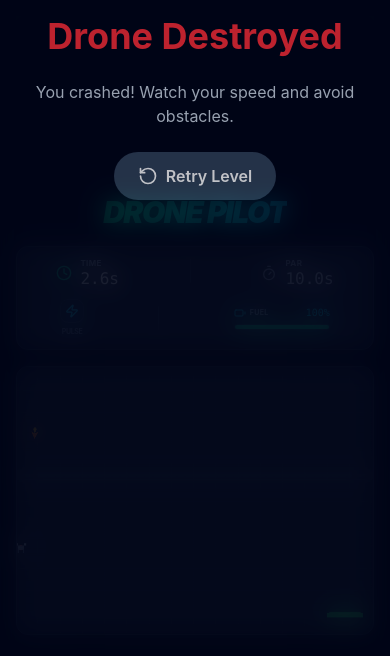
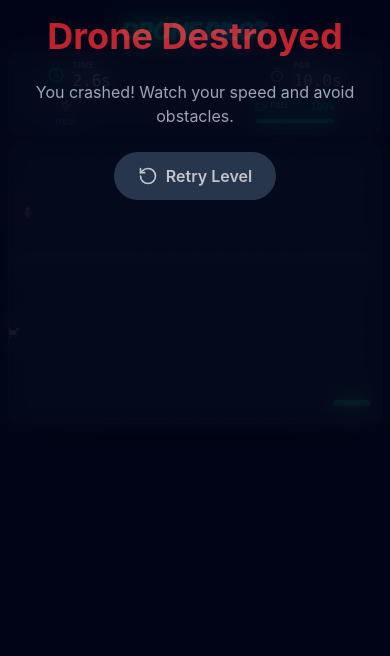
Before and after one commit to ankneo/drone-game, a Next.js app: page / in a window 390 px wide. Both pictures are taken after a click on the button "Start Game". Shown: the top 656 px of the page. Built offline with nearby package versions, Linux system fonts and the light colour scheme.

Commit message:
feat: Improve mobile touch experience and UI responsiveness by disabling default browser interactions and adjusting layout and sizing of elements.

```diff
--- a/app/globals.css
+++ b/app/globals.css
@@ -1,8 +1,35 @@
 @import "tailwindcss";
 
 @layer base {
-  * {
-    -webkit-tap-highlight-color: transparent;
-    touch-action: manipulation;
+  *, *::before, *::after {
+    -webkit-tap-highlight-color: transparent !important;
+    -webkit-touch-callout: none !important;
+    -webkit-user-select: none !important;
+    -webkit-user-drag: none !important;
+    user-select: none !important;
+    outline: none !important;
+  }
+
+  html, body {
+    width: 100%;
+    height: 100svh;
+    margin: 0;
+    padding: 0;
+    overflow: hidden !important;
+    touch-action: none !important;
+    /* Prevent text size adjustment on orientation change */
+    -webkit-text-size-adjust: 100%;
+    background: #020617; /* slate-950 */
+  }
+
+  canvas {
+    touch-action: none !important;
+    -webkit-user-select: none !important;
+    user-select: none !important;
+  }
+
+  input, textarea {
+    -webkit-user-select: text !important;
+    user-select: text !important;
   }
 }
--- a/app/page.tsx
+++ b/app/page.tsx
@@ -2,10 +2,10 @@ import DroneGame from '@/components/DroneGame';
 
 export default function Home() {
   return (
-    <main className="min-h-screen bg-slate-950 text-slate-50 flex flex-col items-center justify-center p-4 md:p-6 overflow-hidden">
-      <div className="w-full max-w-[1400px] flex flex-col items-center justify-center space-y-4 h-full">
-        <div className="text-center">
-          <h1 className="text-3xl md:text-5xl font-black tracking-tighter text-transparent bg-clip-text bg-gradient-to-r from-emerald-400 to-cyan-400 italic">
+    <main className="h-svh bg-slate-950 text-slate-50 flex flex-col items-center justify-start md:justify-center p-2 md:p-6 overflow-hidden">
+      <div className="w-full max-w-[1400px] flex flex-col items-center justify-start md:justify-center space-y-1 md:space-y-4 h-full">
+        <div className="text-center md:mb-0 mt-2 md:mt-0">
+          <h1 className="text-2xl md:text-5xl font-black tracking-tighter text-transparent bg-clip-text bg-gradient-to-r from-emerald-400 to-cyan-400 italic">
             DRONE PILOT
           </h1>
         </div>
--- a/components/DroneGame.tsx
+++ b/components/DroneGame.tsx
@@ -66,6 +66,9 @@ export default function DroneGame() {
       }
     }
     setIsLoaded(true);
+
+    // Force scroll to top for mobile
+    window.scrollTo(0, 0);
 
     return () => {
       if (soundRef.current?.ctx) {
@@ -961,9 +964,9 @@ export default function DroneGame() {
   };
 
   return (
-    <div className="w-full flex flex-col gap-4">
+    <div className="w-full flex flex-col gap-2 md:gap-4">
       {['playing', 'gameover', 'levelcomplete'].includes(gameState) && (
-        <div className="w-full bg-slate-900 rounded-xl p-3 md:p-4 border border-slate-800 shadow-xl flex flex-col sm:flex-row justify-between items-center gap-3">
+        <div className="w-full bg-slate-900 rounded-xl p-2 md:p-4 border border-slate-800 shadow-xl flex flex-col sm:flex-row justify-between items-center gap-2 md:gap-3">
           {/* Left: Time & Par */}
           <div className="flex gap-4 w-full sm:w-auto justify-around sm:justify-start">
             <div className="flex items-center gap-2 md:gap-3">
@@ -999,33 +1002,33 @@ export default function DroneGame() {
           {/* Right: Pulse, Fuel & Armor */}
           <div className="flex gap-3 md:gap-4 items-center w-full sm:w-auto justify-around sm:justify-end">
             <div className="flex flex-col items-center gap-1">
-              <div className="relative p-1 md:p-1.5 rounded-lg border bg-slate-900 border-slate-800">
-                <Zap className="w-3.5 h-3.5 md:w-4 md:h-4 text-slate-700" />
+              <div className="relative p-0.5 md:p-1.5 rounded-lg border bg-slate-900 border-slate-800">
+                <Zap className="w-3 h-3 md:w-4 md:h-4 text-slate-700" />
                 {pulseCooldown > 0 && (
                   <div className="absolute inset-0 overflow-hidden flex items-center justify-center" style={{ clipPath: `inset(${100 - ((120 - pulseCooldown) / 120) * 100}% 0 0 0)` }}>
-                    <Zap className="w-3.5 h-3.5 md:w-4 md:h-4 text-cyan-400" />
+                    <Zap className="w-3 h-3 md:w-4 md:h-4 text-cyan-400" />
                   </div>
                 )}
                 {pulseCooldown === 0 && (
-                  <Zap className="w-3.5 h-3.5 md:w-4 md:h-4 text-cyan-400 absolute inset-0 m-1 md:m-1.5" />
+                  <Zap className="w-3 h-3 md:w-4 md:h-4 text-cyan-400 absolute inset-0 m-0.5 md:m-1.5" />
                 )}
               </div>
-              <span className="text-[7px] md:text-[8px] font-bold text-slate-500 uppercase tracking-tighter">Pulse <span className="hidden md:inline">[Space]</span></span>
+              <span className="text-[7px] md:text-[8px] font-bold text-slate-500 uppercase tracking-tighter leading-none">Pulse</span>
             </div>
             <div className="w-px h-6 md:h-8 bg-slate-700/50" />
             {armorHits > 0 && (
               <>
                 <div className="flex items-center gap-2 md:gap-3">
-                  <Shield className="w-4 h-4 md:w-5 md:h-5 text-blue-400" />
+                  <Shield className="w-3.5 h-3.5 md:w-5 md:h-5 text-blue-400" />
                   <div className="flex flex-col">
                     <span className="text-[8px] md:text-[10px] text-slate-400 font-bold uppercase tracking-wider leading-none">Armor</span>
-                    <span className="text-base md:text-lg font-mono text-blue-400 leading-none mt-1">{armorHits}</span>
+                    <span className="text-sm md:text-lg font-mono text-blue-400 leading-none mt-1">{armorHits}</span>
                   </div>
                 </div>
                 <div className="w-px h-6 md:h-8 bg-slate-700/50" />
               </>
             )}
-            <div className="flex flex-col gap-1 w-24 md:w-32">
+            <div className="flex flex-col gap-1 w-20 md:w-32">
               <div className="flex justify-between items-center">
                 <div className="flex items-center gap-1">
                   <Battery className="w-3 h-3 md:w-4 md:h-4 text-cyan-400" />
@@ -1049,12 +1052,12 @@ export default function DroneGame() {
         </div>
       )}
 
-      <div className="relative w-full max-w-[min(100%,calc((100vh-280px)*4/3))] aspect-[4/3] bg-slate-900 rounded-xl overflow-hidden shadow-2xl border border-slate-800 mx-auto">
+      <div className="relative w-full max-w-[min(100%,calc((100svh-280px)*4/3))] aspect-[4/3] bg-slate-900 rounded-xl overflow-hidden shadow-2xl border border-slate-800 mx-auto">
         <canvas
         ref={canvasRef}
         width={CANVAS_WIDTH}
         height={CANVAS_HEIGHT}
-        className="w-full h-full block"
+        className="w-full h-full block touch-none select-none"
       />
 
       <AnimatePresence>
@@ -1393,7 +1396,7 @@ export default function DroneGame() {
 
     {/* Mobile Controls */}
     {gameState === 'playing' && (
-      <div className="md:hidden flex justify-between items-end p-6 fixed bottom-0 left-0 w-full z-50 pointer-events-none mb-4">
+      <div className="md:hidden flex justify-between items-end p-4 fixed bottom-0 left-0 w-full z-50 pointer-events-none">
         {/* Joystick */}
         <Joystick
           onChange={(dir) => {
@@ -1413,7 +1416,9 @@ export default function DroneGame() {
             onPointerDown={(e) => { e.preventDefault(); keysRef.current[' '] = true; }}
             onPointerUp={(e) => { e.preventDefault(); keysRef.current[' '] = false; }}
             onPointerLeave={(e) => { e.preventDefault(); keysRef.current[' '] = false; }}
+            onPointerCancel={(e) => { e.preventDefault(); keysRef.current[' '] = false; }}
             onContextMenu={(e) => e.preventDefault()}
+            style={{ WebkitTouchCallout: 'none', WebkitUserSelect: 'none', WebkitUserDrag: 'none', userSelect: 'none', touchAction: 'none' } as any}
           >
             <Zap className={`w-10 h-10 ${pulseCooldown === 0 ? 'text-cyan-300' : 'text-slate-500'}`} />
           </button>
--- a/components/Joystick.tsx
+++ b/components/Joystick.tsx
@@ -11,17 +11,20 @@ export function Joystick({ onChange }: JoystickProps) {
   const maxRadius = 40;
 
   const handlePointerDown = (e: React.PointerEvent) => {
+    e.preventDefault();
     isDragging.current = true;
     (e.target as HTMLElement).setPointerCapture(e.pointerId);
     updatePosition(e);
   };
 
   const handlePointerMove = (e: React.PointerEvent) => {
+    e.preventDefault();
     if (!isDragging.current) return;
     updatePosition(e);
   };
 
   const handlePointerUp = (e: React.PointerEvent) => {
+    e.preventDefault();
     isDragging.current = false;
     (e.target as HTMLElement).releasePointerCapture(e.pointerId);
     setPosition({ x: 0, y: 0 });
@@ -66,14 +69,22 @@ export function Joystick({ onChange }: JoystickProps) {
       onPointerUp={handlePointerUp}
       onPointerCancel={handlePointerUp}
       onContextMenu={(e) => e.preventDefault()}
+      style={{ WebkitTouchCallout: 'none', WebkitUserSelect: 'none', WebkitUserDrag: 'none' } as any}
     >
       {/* Inner guiding circle */}
       <div className="absolute inset-0 m-auto w-12 h-12 rounded-full border border-white/5" />
 
       {/* Stick */}
       <div
-        className="w-14 h-14 bg-emerald-500/80 rounded-full border-2 border-emerald-400 shadow-[0_0_15px_rgba(16,185,129,0.5)] absolute"
-        style={{ transform: `translate(${position.x}px, ${position.y}px)` }}
+        className="w-14 h-14 bg-emerald-500/80 rounded-full border-2 border-emerald-400 shadow-[0_0_15px_rgba(16,185,129,0.5)] absolute select-none touch-none pointer-events-none"
+        style={{
+          transform: `translate(${position.x}px, ${position.y}px)`,
+          WebkitTouchCallout: 'none',
+          WebkitUserSelect: 'none',
+          WebkitUserDrag: 'none',
+          userSelect: 'none',
+          touchAction: 'none'
+        } as any}
       />
     </div>
   );
```
